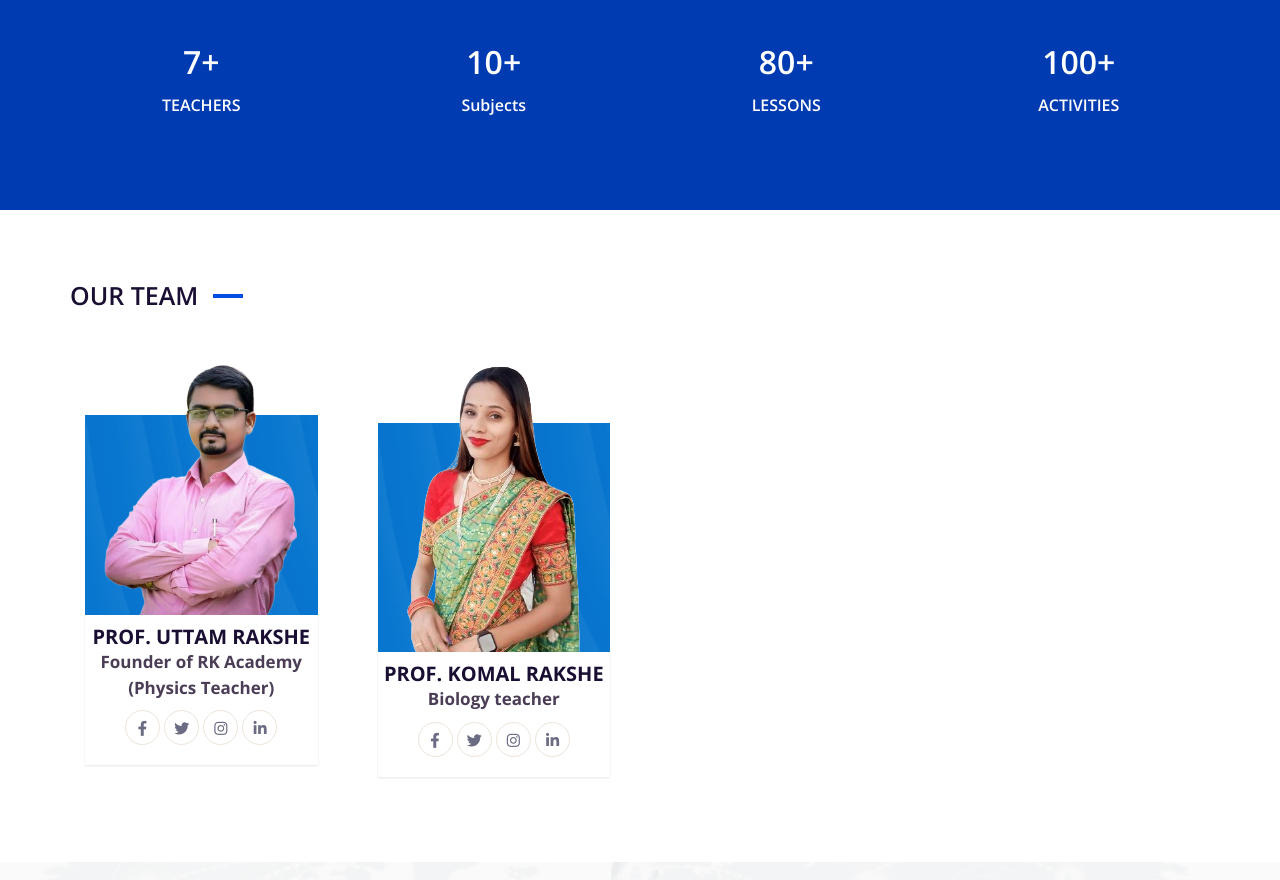
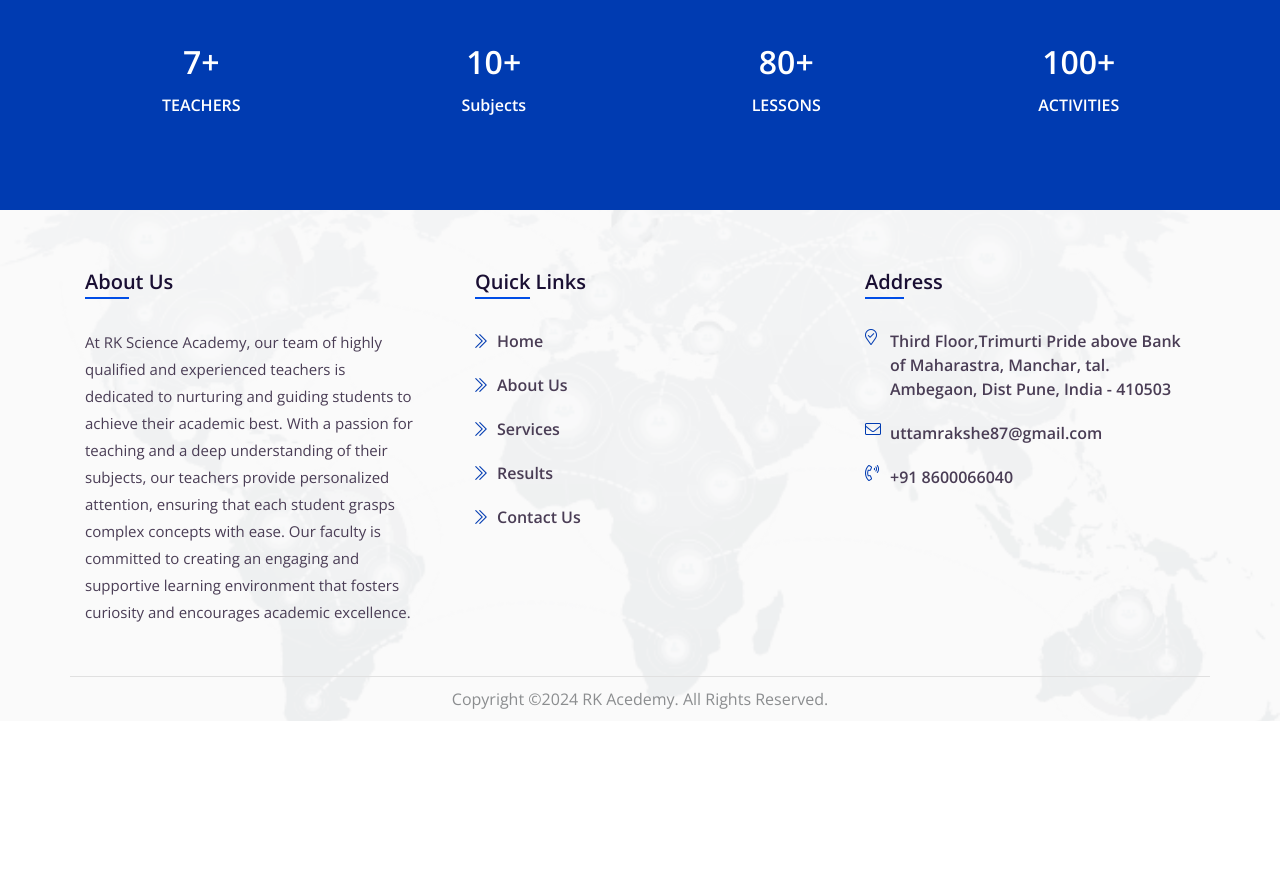
Before and after one commit to Shubham-MuleSoft-Practice/rk-academy-website, a plain HTML site: page blog.html in a window 1280 px wide. Shown: the part 2180-3060 px from the top of the page. After the commit the page ends 2901 px from the top, so only its background shows below. Drawn offline with nearby package versions, Linux system fonts and the light colour scheme; a script that the page names is missing; a web font is replaced by a local one.

Commit message:
Update blog.html

```diff
--- a/blog.html
+++ b/blog.html
@@ -225,65 +225,6 @@
         </div>
       </section>
 
-      <section class="bg-04-a">
-        <div class="container">
-          <div class="row">
-            <div class="col-12">
-              <div class="heading">
-                <h2>OUR TEAM</h2>
-              </div>
-            </div>
-
-            <div class="col-lg-3 col-md-3 sm-6 col-12">
-              <div class="team-main">
-                <div class="img">
-                  <img style="height: 250px;" src="assets/images/team/R-S-New.png">
-                </div>
-                <div class="team-content">
-                  <h3>Prof. Uttam Rakshe</h3>
-                  <b>Founder of RK Academy (Physics Teacher)</b>
-                  <div class="social">
-                    <ul>
-                      <li><i class="fab fa-facebook-f"></i></li>
-                      <li><i class="fab fa-twitter"></i></li>
-                      <li><i class="fab fa-instagram"></i></li>
-                      <li><i class="fab fa-linkedin-in"></i></li>
-                    </ul>
-                  </div>
-                </div>
-              </div>
-            </div>
-
-            <div class="col-lg-3 col-md-3 sm-6 col-12">
-              <div class="team-main">
-                <div class="img">
-                  <img src="assets/images/team/R-M-New.png">
-                </div>
-                <div class="team-content">
-                  <h3>Prof. KOMAL Rakshe</h3>
-                  <b>Biology teacher</b>
-                  <div class="social">
-                    <ul>
-                      <li><i class="fab fa-facebook-f"></i></li>
-                      <li><i class="fab fa-twitter"></i></li>
-                      <li><i class="fab fa-instagram"></i></li>
-                      <li><i class="fab fa-linkedin-in"></i></li>
-                    </ul>
-                  </div>
-                </div>
-              </div>
-            </div>
-
-            <div class="col-lg-3 col-md-3 sm-6 col-12">
-
-            </div>
-
-            <div class="col-lg-3 col-md-3 sm-6 col-12">
-
-            </div>
-          </div>
-        </div>
-      </section>
     </main>
 
     <footer>
```
